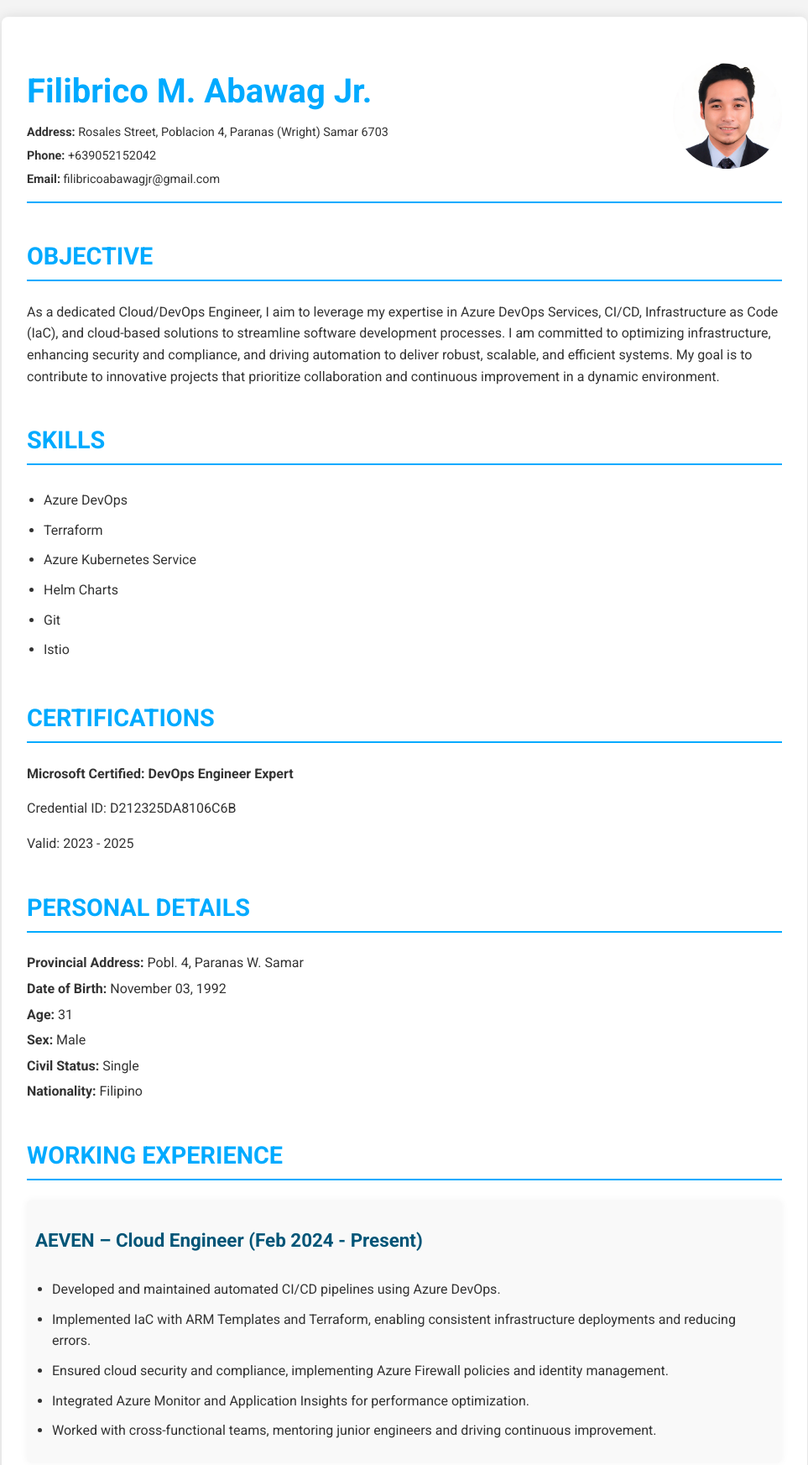
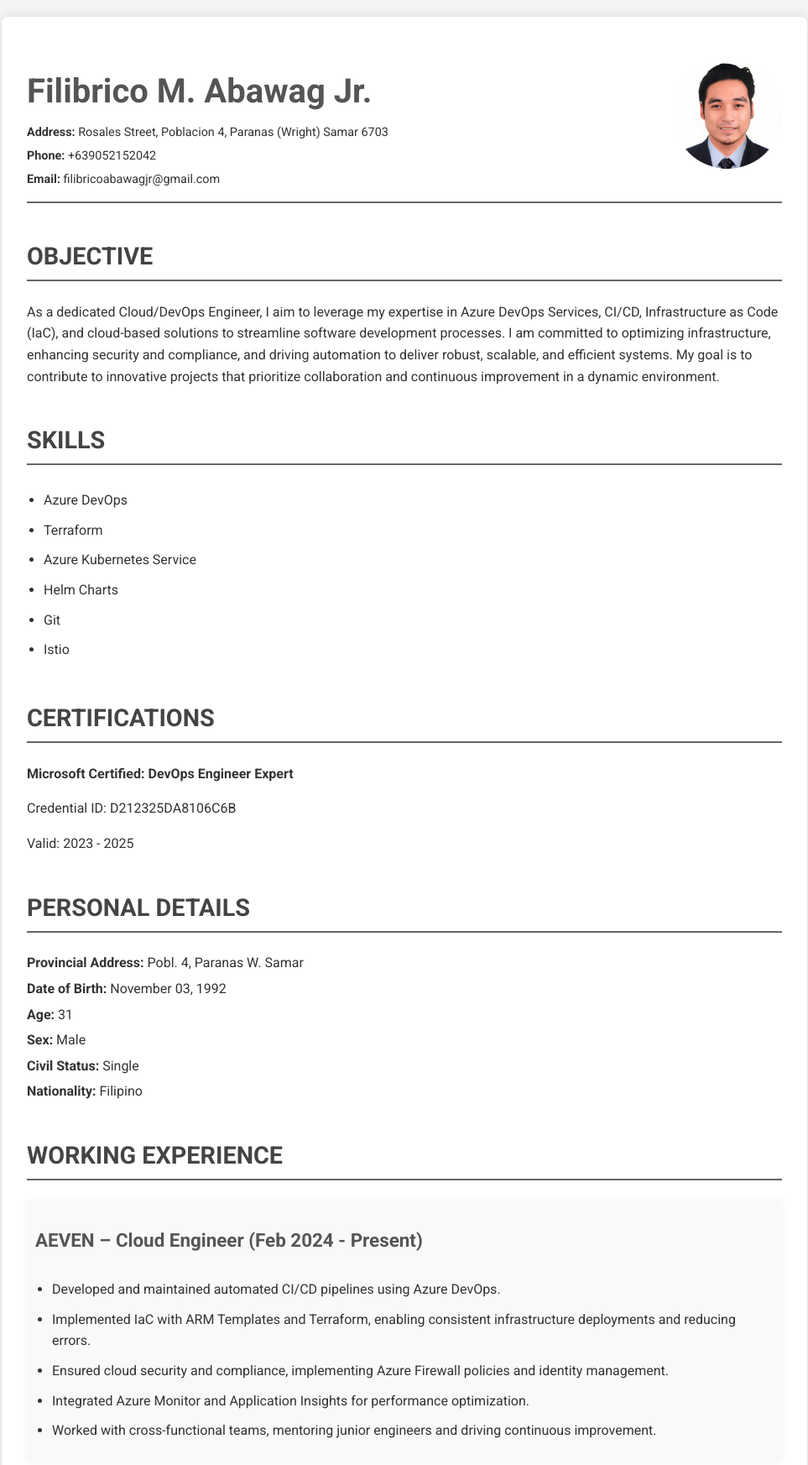
Before and after one commit to jrabawag/jrabawag.github.io, a plain HTML site: page index.html in a window 1280 px wide. Shown: the top 1745 px of the page at 84% size, without its empty margins (158-1121 px from the left). Drawn offline with Linux system fonts and the light colour scheme.

Commit message:
Update index.html

```diff
--- a/index.html
+++ b/index.html
@@ -28,7 +28,7 @@
             align-items: center;
             justify-content: space-between;
             margin-bottom: 20px;
-            border-bottom: 2px solid #00aaff;
+            border-bottom: 2px solid #666666;
             padding-bottom: 10px;
         }
         .header img {
@@ -40,7 +40,7 @@
         h1 {
             font-size: 2.5rem;
             margin-bottom: 0;
-            color: #00aaff;
+            color: #555555;
         }
         .contact-info p {
             margin: 5px 0;
@@ -48,15 +48,15 @@
         }
         h2 {
             margin-top: 40px;
-            border-bottom: 2px solid #00aaff;
+            border-bottom: 2px solid #666666;
             padding-bottom: 5px;
             font-size: 1.8rem;
-            color: #00aaff;
+            color: #444444;
         }
         h3 {
             margin-top: 20px;
             font-size: 1.4rem;
-            color: #005577;
+            color: #555555;
         }
         ul {
             list-style-type: disc;
@@ -79,7 +79,7 @@
         }
         .btn {
             display: inline-block;
-            background-color: #00aaff;
+            background-color: #555555;
             color: #fff;
             padding: 10px 20px;
             border-radius: 5px;
@@ -87,7 +87,7 @@
             transition: background-color 0.3s ease;
         }
         .btn:hover {
-            background-color: #0077cc;
+            background-color: #444444;
         }
         .job {
             background-color: #f9f9f9;
@@ -197,7 +197,7 @@
             <p>Available upon request.</p>
         </div>
 
-        <a href="#" class="btn">Download Resume</a>
+<!--         <a href="#" class="btn">Download Resume</a> -->
     </div>
 </body>
 </html>
```
